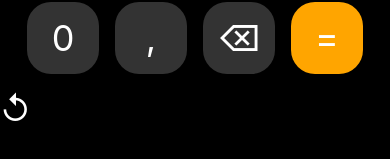
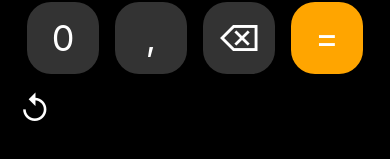
Before and after one commit to begiedz/currency-calculator, a React Native app: screen / in a window 390 px wide. Shown: the part 561-720 px from the top of the page. Built offline with nearby package versions, Linux system fonts and the light colour scheme.

Commit message:
fix rate and date display

```diff
--- a/app.json
+++ b/app.json
@@ -25,6 +25,12 @@
     },
     "web": {
       "favicon": "./assets/favicon.png"
-    }
+    },
+    "extra": {
+      "eas": {
+        "projectId": "58723d1c-7647-4d28-818f-48420aadbfa9"
+      }
+    },
+    "owner": "begiedz"
   }
 }
--- a/styles/Styles.tsx
+++ b/styles/Styles.tsx
@@ -14,7 +14,6 @@ export const Styles = StyleSheet.create({
     backgroundColor: 'black',
     display: 'flex',
     alignItems: 'center',
-    // justifyContent: 'flex-end'
   },
 
   //display
@@ -77,7 +76,6 @@ export const Styles = StyleSheet.create({
     justifyContent: 'center',
     alignItems: 'center',
   },
-
   buttonPrimary: {
     width: 72,
     height: 72,
@@ -102,26 +100,24 @@ export const Styles = StyleSheet.create({
     fontSize: 36,
     color: 'white'
   },
+
   //rate
   rateView: {
-    display: 'flex',
-    flexDirection: 'row',
+    position: 'relative',
+
     width: '100%',
-    // alignItems: 'stretch'
-  },
-  getRateButtonWrapper: {
-    gap: 20,
-    alignItems: 'center',
-    color: 'white',
   },
   getRate: {
+    position: 'absolute',
+    left: '5%'
   },
   getRateButton: {
     color: 'white',
     fontSize: 32,
   },
   rate: {
-
+    position: 'absolute',
+    alignSelf: 'center',
   },
   rateAmmount: {
     color: "#888"
@@ -129,5 +125,4 @@ export const Styles = StyleSheet.create({
   rateDate: {
     color: 'limegreen'
   },
-
 });
```
